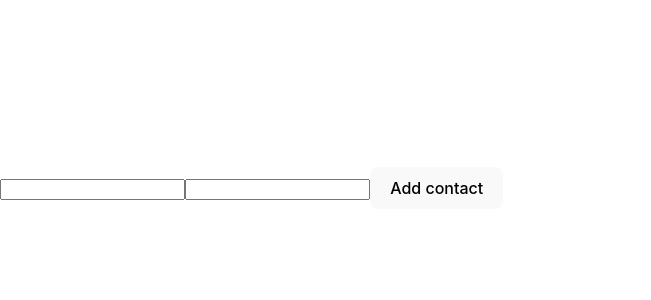
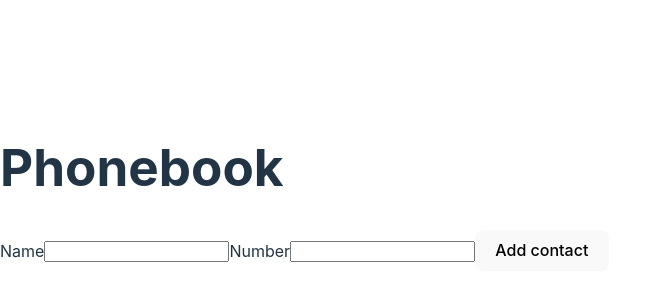
Before and after one commit to Dikhtiar-Tania96/goit-react-hw-03, a React (Vite) app: page / in a window 1280 px wide. Shown: the part 212-512 px from the top of the page, without its empty margins (0-651 px from the left). Built offline with nearby package versions, Linux system fonts and the light colour scheme.

Commit message:
new commit

```diff
--- a/src/App.jsx
+++ b/src/App.jsx
@@ -2,9 +2,17 @@ import Contact from "./components/Contact/Contact";
 
 function App() {
 
-  const handleSubmit =()=>{}
+  const submit =(data)=>{
+    console.log(data)
+  }
+
+
   return (
-  <Contact/>
+    <div>
+      <h1>Phonebook</h1>
+      <Contact submit={submit}/>
+    </div>
+
   )
 
 }
--- a/src/components/Contact/Contact.jsx
+++ b/src/components/Contact/Contact.jsx
@@ -1,17 +1,24 @@
-const Contact = () => {
+import { useId } from "react";
+
+const Contact = ({ submit }) => {
+  const uniqUserId = useId();
+  const uniqNumberId = useId()
+
   const handleSubmit = (e) => {
     e.preventDefault();
-    console.log(e.target.elements.user.value);
-    console.log(e.target.elements.phone.value);
-
+    submit({
+      user: e.target.elements.user.value,
+      phone: e.target.elements.phone.value,
+    });
     e.target.reset();
   };
+
   return (
     <form onSubmit={handleSubmit}>
-      <input type="text" name="user" />
-      <label />
-      <input type="text" name="phone" />
-      <label />
+      <label htmlFor={uniqUserId}>Name</label>
+      <input id={uniqUserId} type="text" name="user" />
+      <label htmlFor={uniqNumberId}>Number</label>
+      <input id={uniqNumberId} type="text" name="phone" />
       <button type="submit">Add contact</button>
     </form>
   );
```
